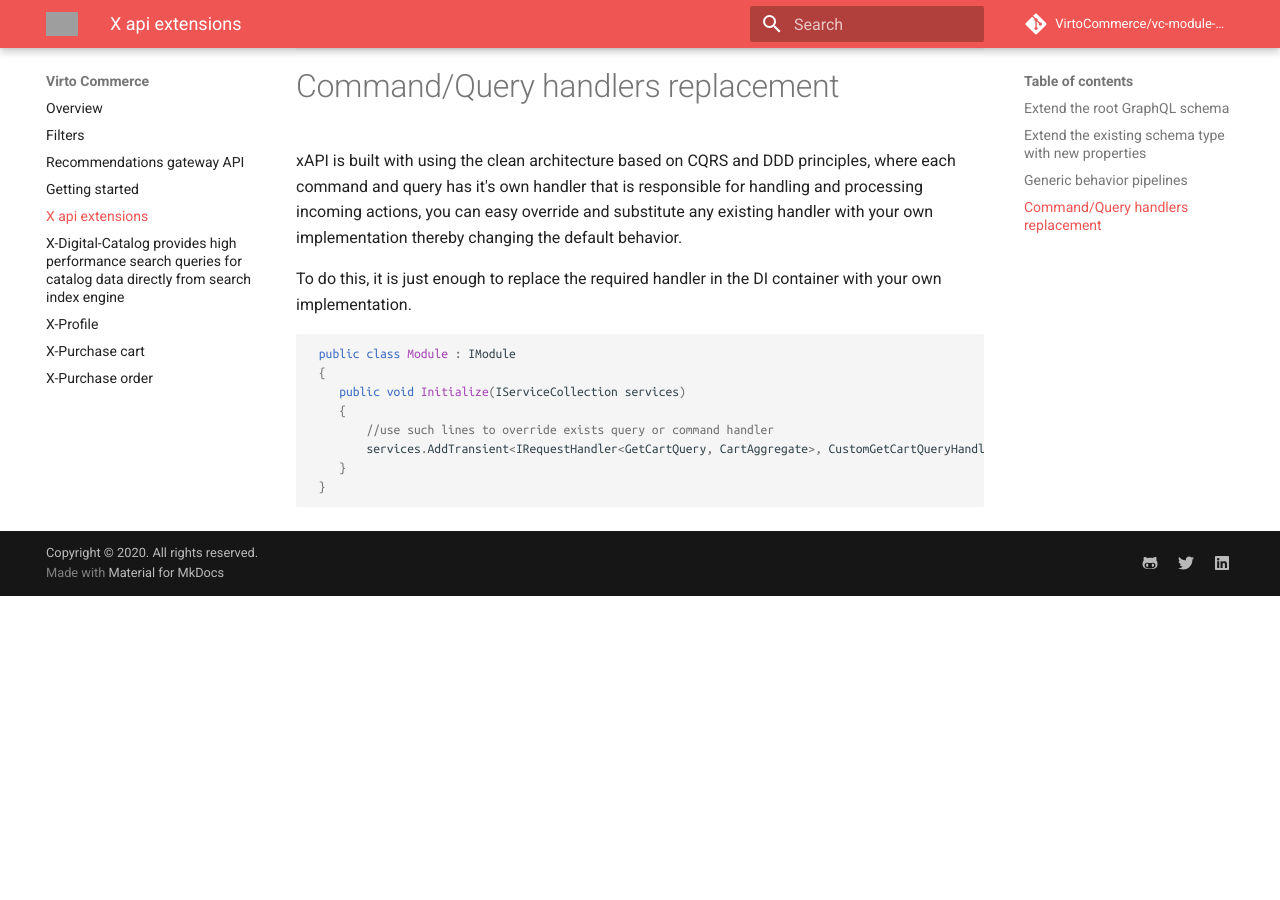
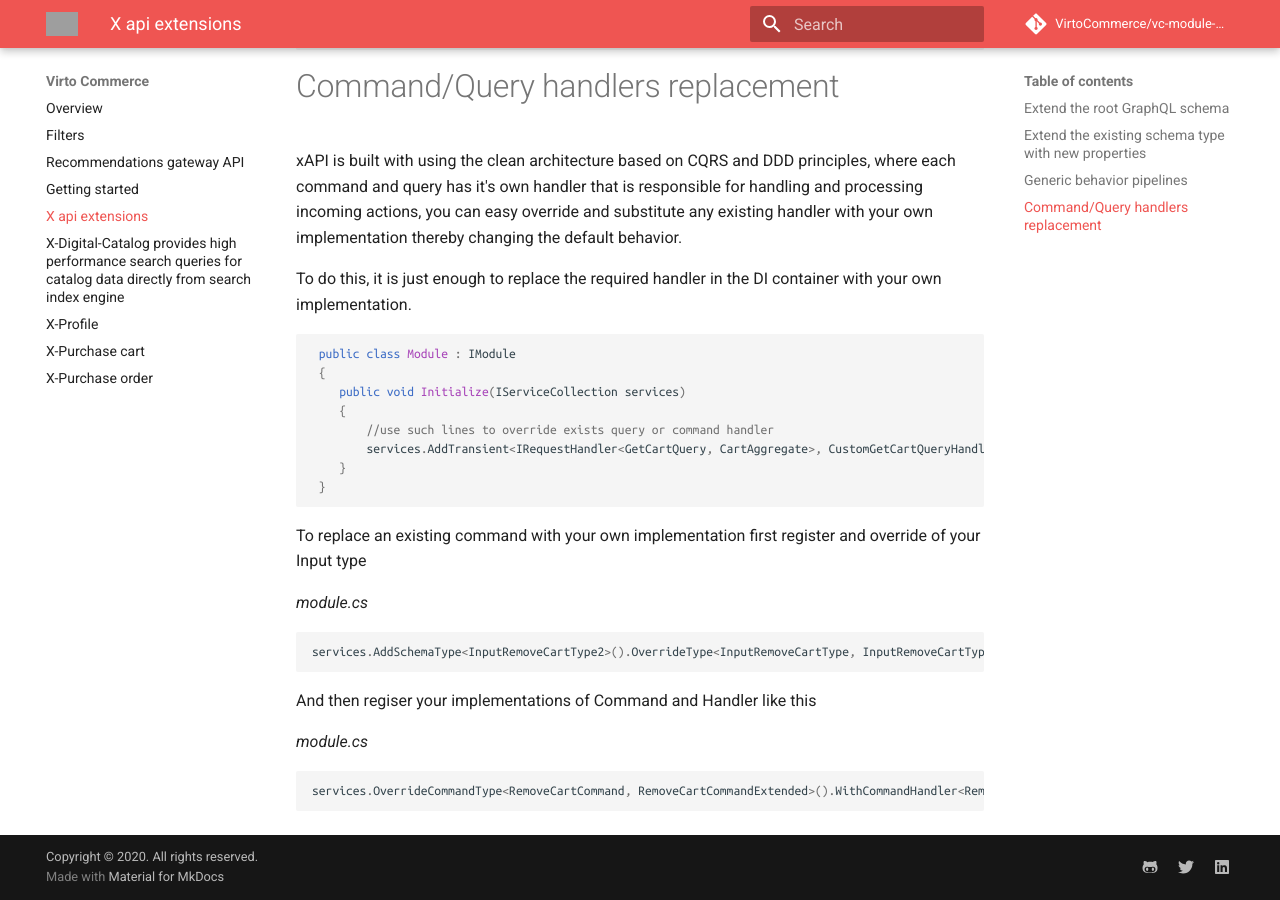
Before and after one commit to VirtoCommerce/vc-module-experience-api, an MkDocs documentation site: the page built from docs/x-api-extensions.md, in a window 1280 px wide and 900 px high, scrolled down 3408 px. Built offline with MkDocs 1.6.1 and Material for MkDocs 9.7.7, drawn with Linux system fonts in a browser that asks for light colours; comment, search, counter and statistics services are not loaded; before the commit the page ends 4004 px from its top, so only the background shows below that; grey boxes are pictures that could not be loaded.

Commit message:
PT-324 updated documentation

````diff
--- a/docs/x-api-extensions.md
+++ b/docs/x-api-extensions.md
@@ -149,3 +149,17 @@ To do this, it is just enough to replace the required handler in the DI containe
     }
  }
 ```
+
+To replace an existing command with your own implementation first register and override of your Input type
+
+*module.cs*
+```C#
+services.AddSchemaType<InputRemoveCartType2>().OverrideType<InputRemoveCartType, InputRemoveCartType2>();
+```
+
+And then regiser your implementations of Command and Handler like this
+
+*module.cs*
+```C#
+services.OverrideCommandType<RemoveCartCommand, RemoveCartCommandExtended>().WithCommandHandler<RemoveCartCommandHandlerExtended>();
+```
````
